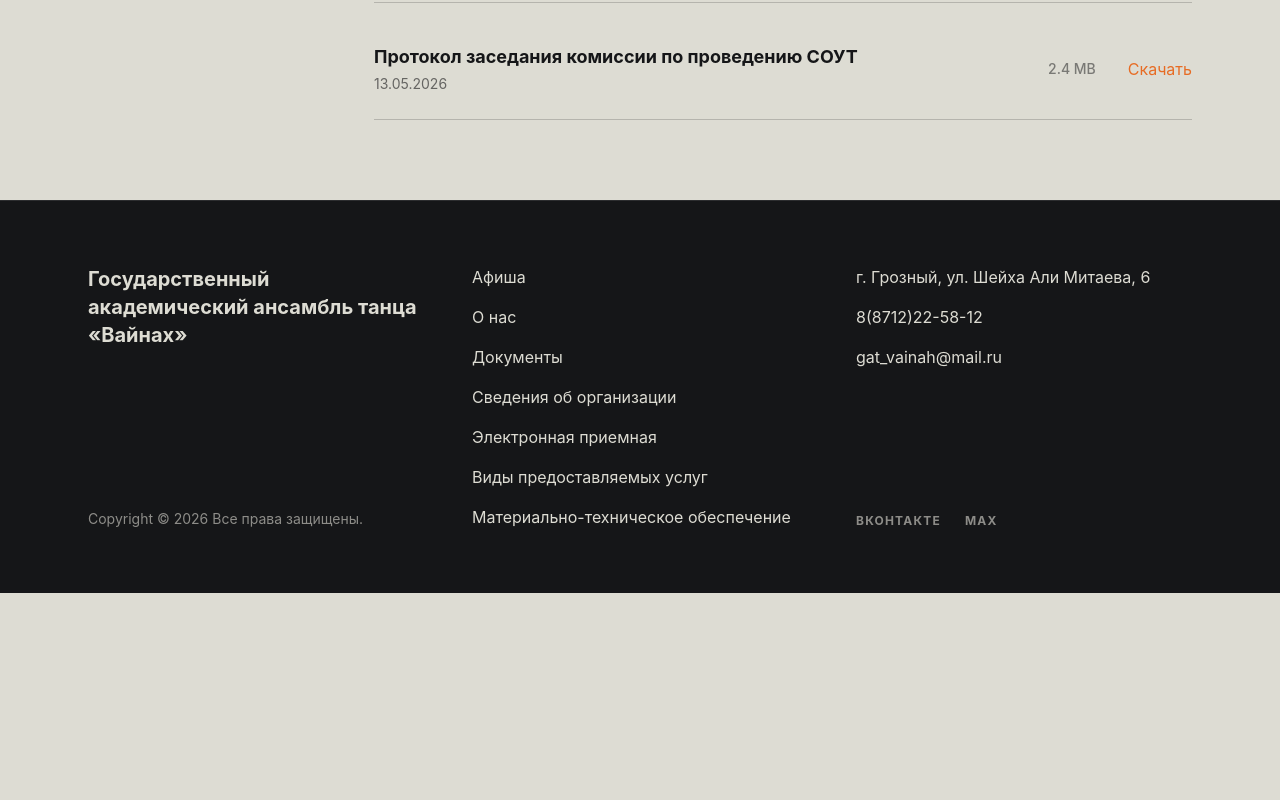
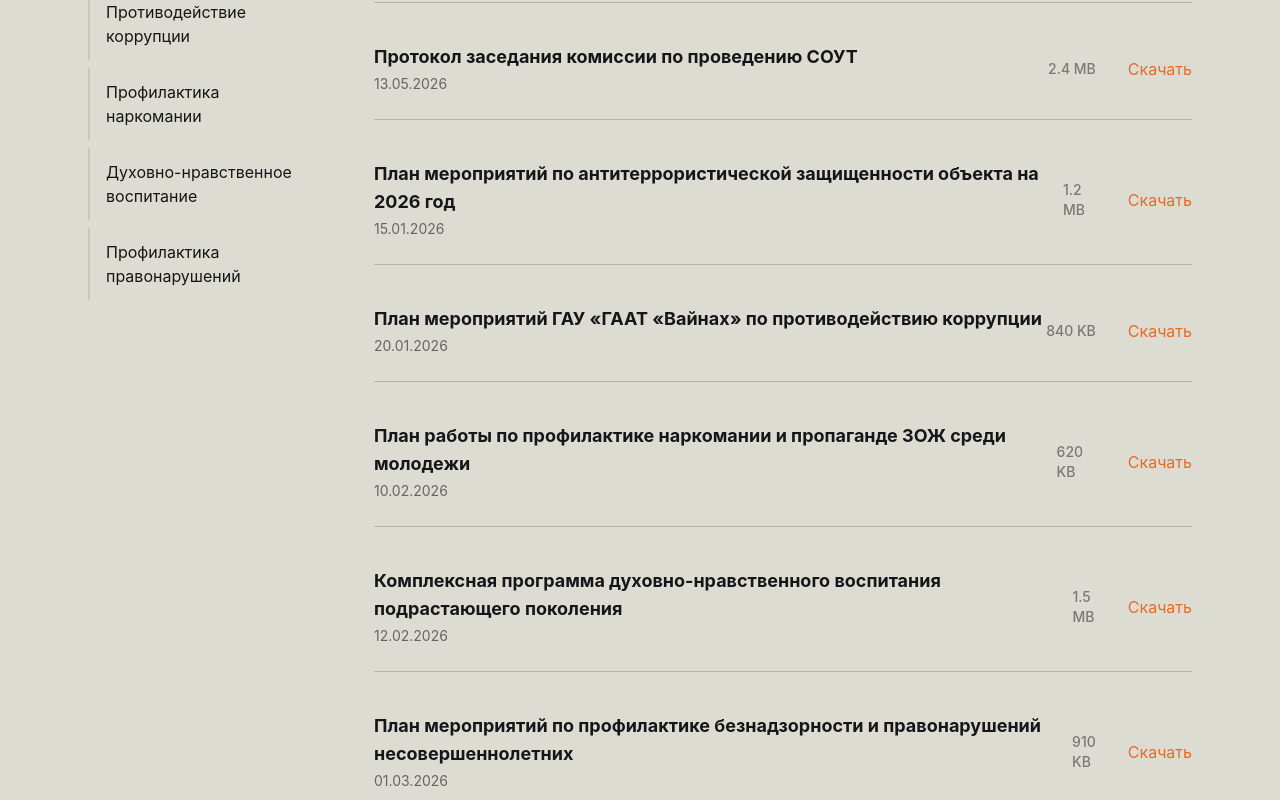
Before and after one commit to ibragim-ast/vainakh, a Next.js app: page /documents in a window 1280 px wide. Shown: the part 720-1520 px from the top of the page. Before the commit the page ends 1313 px from the top, so only its background shows below. Built offline with nearby package versions, Linux system fonts and the light colour scheme.

Commit message:
Добавлены документы по направлениям деятельности

```diff
--- a/src/data/documents.ts
+++ b/src/data/documents.ts
@@ -27,4 +27,43 @@ export const documentsData = [
     fileSize: "2.4 MB",
     date: "13.05.2026",
   },
+  {
+    id: 101,
+    title:
+      "План мероприятий по антитеррористической защищенности объекта на 2026 год",
+    fileSize: "1.2 MB",
+    date: "15.01.2026",
+    category: "Антитеррористическая безопасность",
+  },
+  {
+    id: 102,
+    title: "План мероприятий ГАУ «ГААТ «Вайнах» по противодействию коррупции",
+    fileSize: "840 KB",
+    date: "20.01.2026",
+    category: "Противодействие коррупции",
+  },
+  {
+    id: 103,
+    title:
+      "План работы по профилактике наркомании и пропаганде ЗОЖ среди молодежи",
+    fileSize: "620 KB",
+    date: "10.02.2026",
+    category: "Профилактика наркомании",
+  },
+  {
+    id: 104,
+    title:
+      "Комплексная программа духовно-нравственного воспитания подрастающего поколения",
+    fileSize: "1.5 MB",
+    date: "12.02.2026",
+    category: "Духовно-нравственное воспитание",
+  },
+  {
+    id: 105,
+    title:
+      "План мероприятий по профилактике безнадзорности и правонарушений несовершеннолетних",
+    fileSize: "910 KB",
+    date: "01.03.2026",
+    category: "Профилактика правонарушений",
+  },
 ];
```
